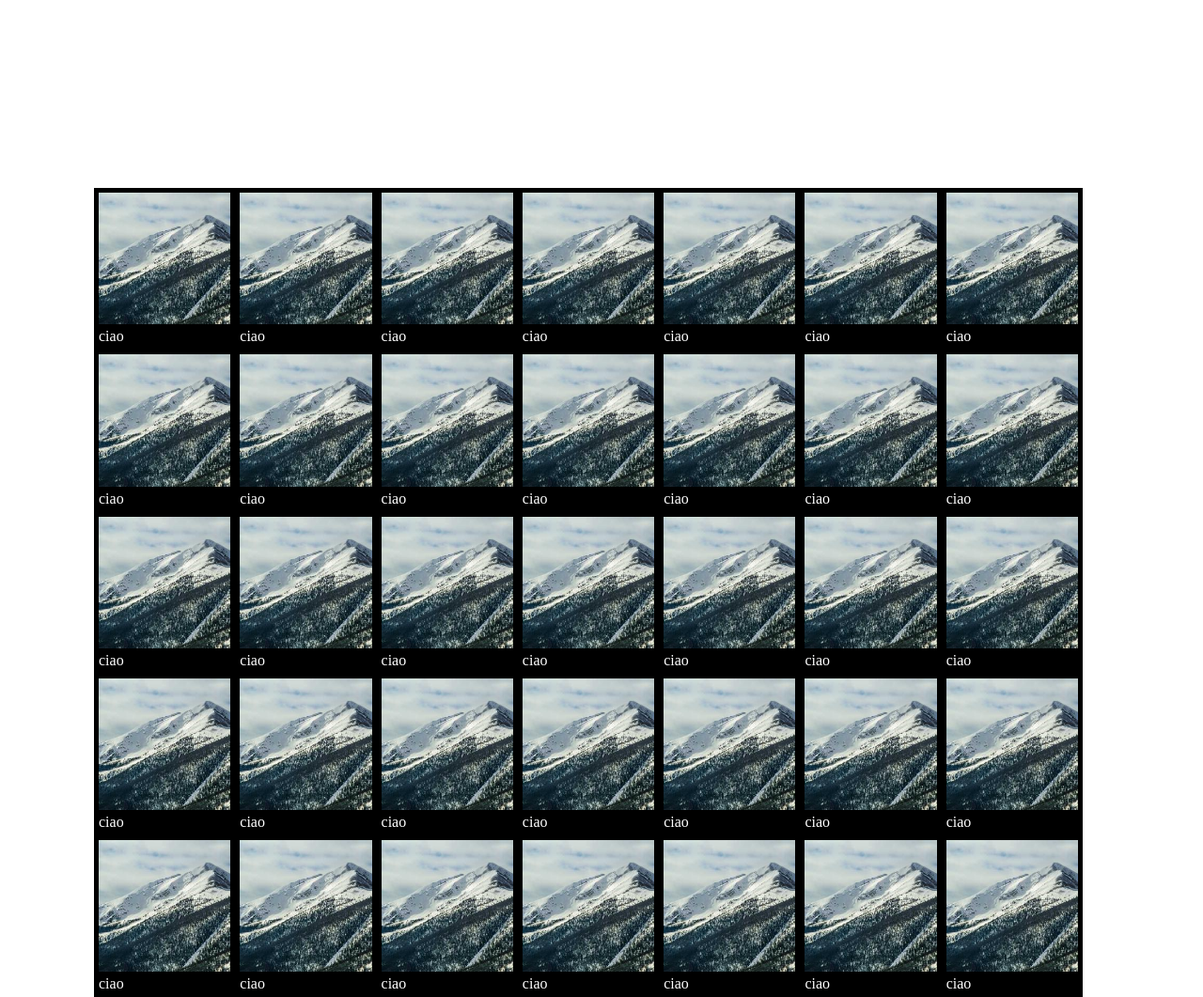
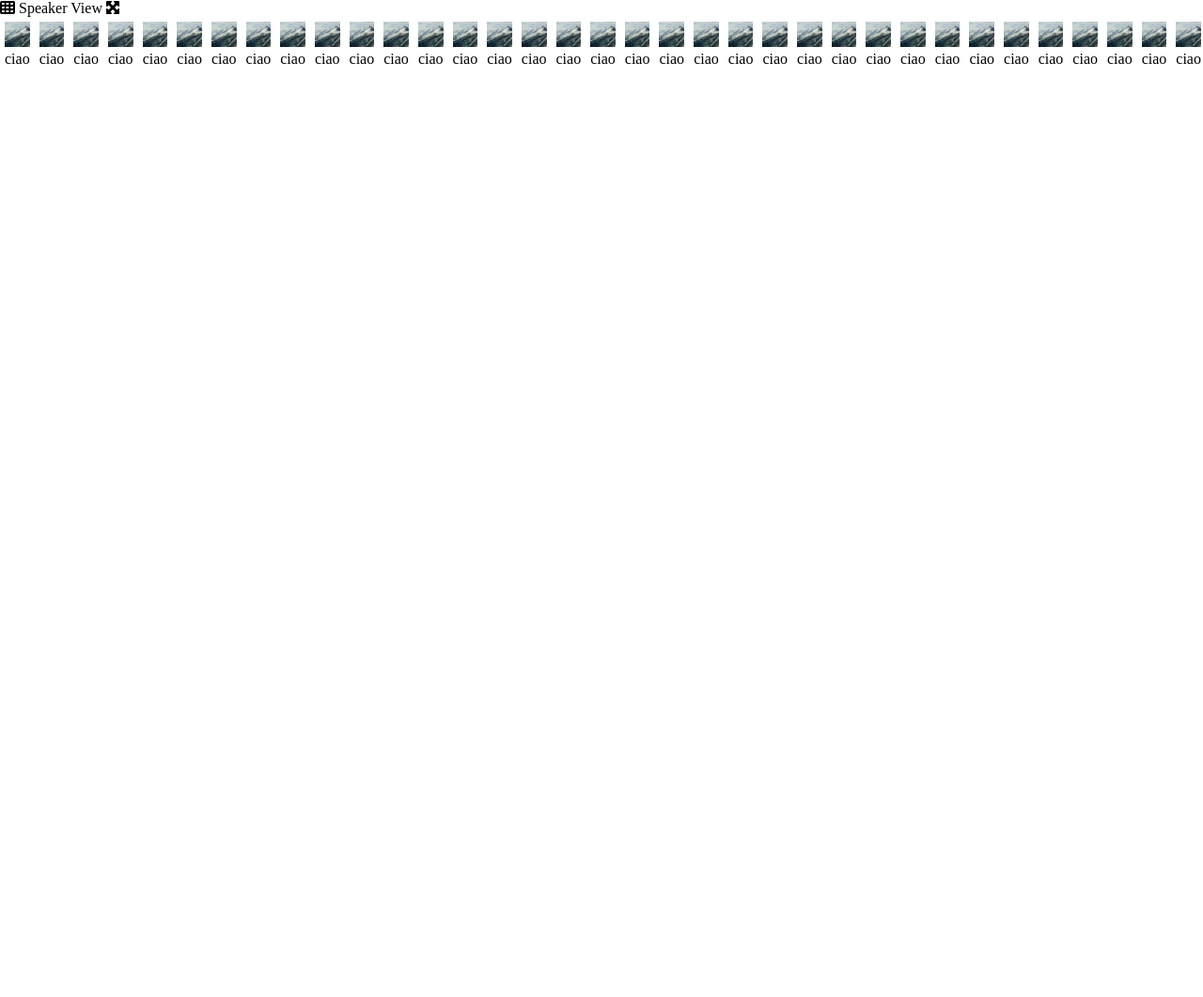
Before and after one commit to AdamBenDev/html-css-zoom, a plain HTML site: page index.html in a window 1280 px wide. Shown: the whole page at 94% size. After the commit the page ends 800 px from the top, so only its background shows below. Drawn offline with Linux system fonts and the light colour scheme.

Commit message:
header and icons

```diff
--- a/index.html
+++ b/index.html
@@ -8,11 +8,20 @@
     <title>Zoom</title>
 
     <link rel="stylesheet" href="./assets/style.css">
+    <link rel='stylesheet' href='https://cdnjs.cloudflare.com/ajax/libs/font-awesome/6.2.0/css/all.min.css' integrity='sha512-xh6O/CkQoPOWDdYTDqeRdPCVd1SpvCA9XXcUnZS2FmJNp1coAFzvtCN9BmamE+4aHK8yyUHUSCcJHgXloTyT2A==' crossorigin='anonymous'/>
+
+
 </head>
 
 <body>
-    <section class="container">
-        <div class="row">
+    <header>
+        <div class="header-content">
+            <span><i class="fa-solid fa-table-cells"></i> Speaker View</span>
+            <span><i class="fa-solid fa-maximize"></i></span>
+        </div>
+    </header>
+    <main>
+        <section class="container">
             <div class="content">
                 <img src="./assets/img/download.jpg" alt="Mountain">
                 <p>ciao</p>
@@ -153,8 +162,11 @@
                 <img src="./assets/img/download.jpg" alt="Mountain">
                 <p>ciao</p>
             </div>
-        </div>
     </section>
+    </main>
+    <footer>
+
+    </footer>
 </body>
 
 </html>
```
